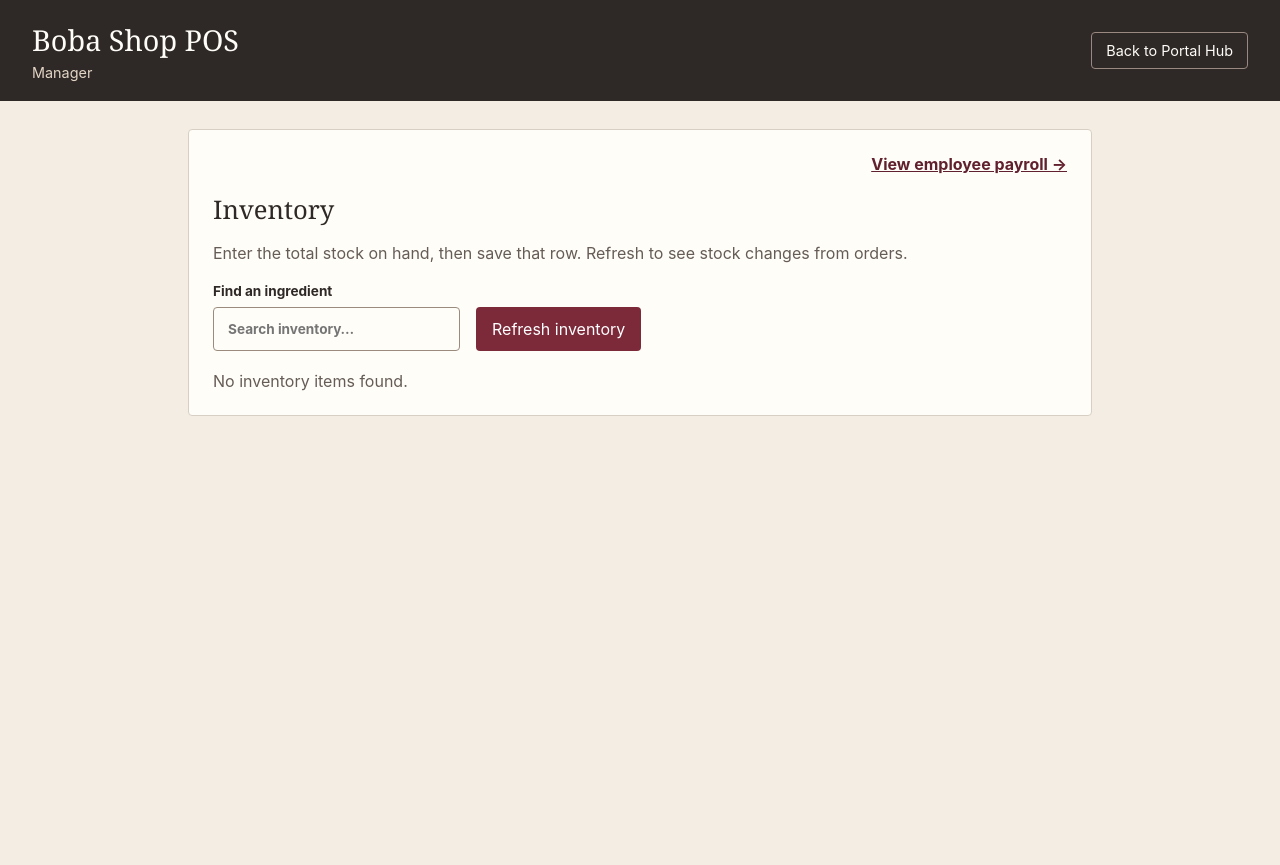
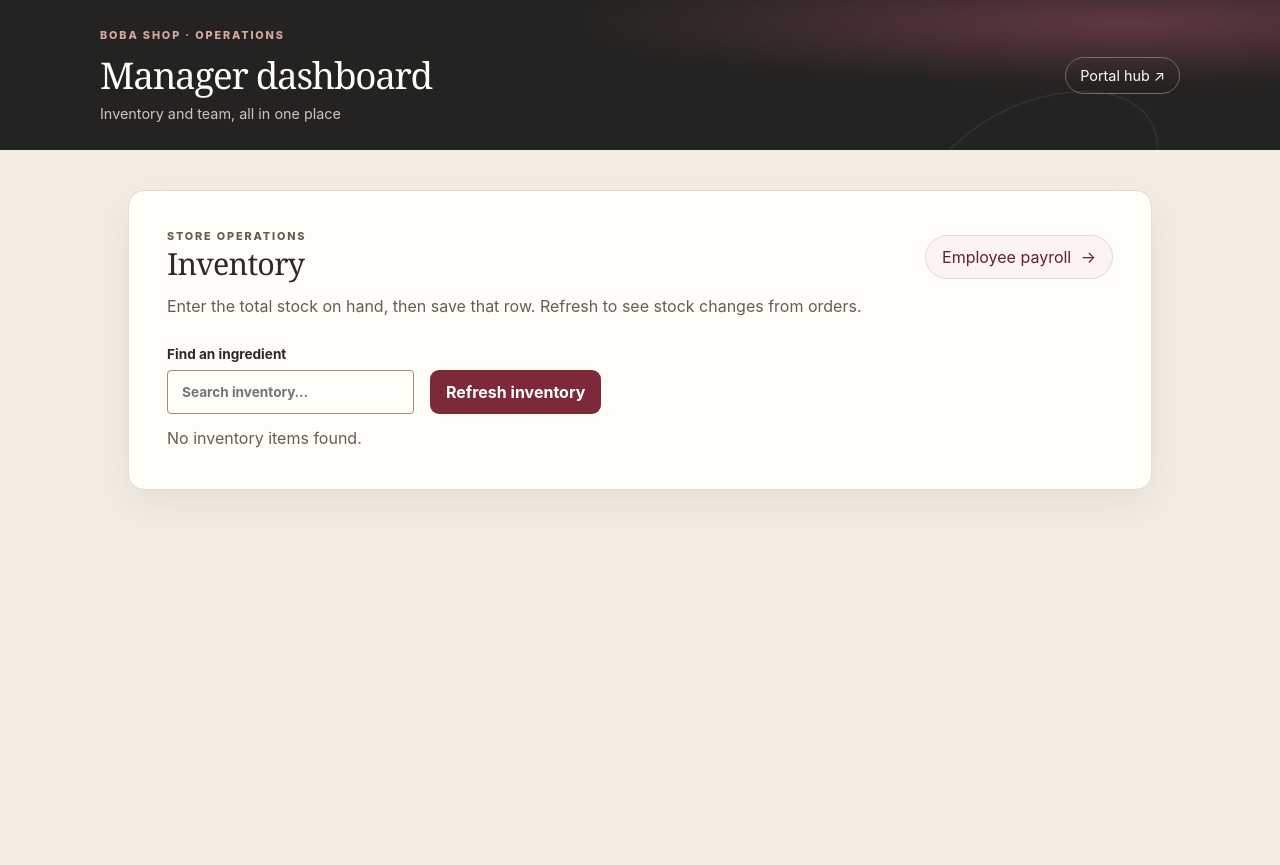
Before and after one commit to aa22222/project3-deployment, a Node server app: page /manager in a window 1280 px wide. Before the commit the page ends 416 px from the top, so only its background shows below. Run offline with Node 20, Linux system fonts and the light colour scheme; data that the repository does not hold is empty.

Commit message:
fix payroll page

```diff
--- a/db/schema.sql
+++ b/db/schema.sql
@@ -3,26 +3,29 @@
 
 CREATE TABLE IF NOT EXISTS menu_item (
     menu_item_id INTEGER PRIMARY KEY,
-    item_name TEXT NOT NULL,
-    current_price NUMERIC(10, 2) NOT NULL CHECK (current_price >= 0)
+    item_name VARCHAR NOT NULL UNIQUE,
+    current_price NUMERIC(8, 2) NOT NULL CHECK (current_price >= 0)
 );
 
 CREATE TABLE IF NOT EXISTS inventory_item (
     inventory_item_id INTEGER PRIMARY KEY,
-    item_name TEXT NOT NULL,
-    quantity_in_stock NUMERIC(12, 2) NOT NULL DEFAULT 0 CHECK (quantity_in_stock >= 0)
+    item_name VARCHAR NOT NULL UNIQUE,
+    item_type VARCHAR NOT NULL CHECK (item_type IN ('ingredient', 'topping', 'supply')),
+    quantity_in_stock NUMERIC(12, 2) NOT NULL CHECK (quantity_in_stock >= 0),
+    unit VARCHAR NOT NULL,
+    reorder_level NUMERIC(12, 2) NOT NULL DEFAULT 0 CHECK (reorder_level >= 0)
 );
 
 CREATE TABLE IF NOT EXISTS menu_item_ingredient (
-    menu_item_id INTEGER NOT NULL REFERENCES menu_item(menu_item_id) ON DELETE CASCADE,
+    menu_item_id INTEGER NOT NULL REFERENCES menu_item(menu_item_id),
     inventory_item_id INTEGER NOT NULL REFERENCES inventory_item(inventory_item_id),
-    quantity_required NUMERIC(12, 2) NOT NULL CHECK (quantity_required > 0),
+    quantity_required NUMERIC(12, 4) NOT NULL CHECK (quantity_required > 0),
     PRIMARY KEY (menu_item_id, inventory_item_id)
 );
 
 CREATE TABLE IF NOT EXISTS customer_order (
-    order_id INTEGER PRIMARY KEY,
-    order_time TIMESTAMPTZ NOT NULL DEFAULT CURRENT_TIMESTAMP,
+    order_id BIGINT PRIMARY KEY,
+    order_time TIMESTAMP NOT NULL,
     total_price NUMERIC(10, 2) NOT NULL CHECK (total_price >= 0),
     payment_method TEXT NOT NULL DEFAULT 'Cash'
 );
@@ -37,11 +40,11 @@ ALTER TABLE customer_order
     CHECK (payment_method IN ('Cash', 'Card', 'Mobile pay'));
 
 CREATE TABLE IF NOT EXISTS order_item (
-    order_item_id INTEGER PRIMARY KEY,
-    order_id INTEGER NOT NULL REFERENCES customer_order(order_id) ON DELETE CASCADE,
+    order_item_id BIGINT PRIMARY KEY,
+    order_id BIGINT NOT NULL REFERENCES customer_order(order_id) ON DELETE CASCADE,
     menu_item_id INTEGER NOT NULL REFERENCES menu_item(menu_item_id),
     quantity INTEGER NOT NULL CHECK (quantity > 0),
-    unit_price NUMERIC(10, 2) NOT NULL CHECK (unit_price >= 0),
+    unit_price NUMERIC(8, 2) NOT NULL CHECK (unit_price >= 0),
     customizations TEXT NOT NULL DEFAULT ''
 );
 
@@ -49,6 +52,16 @@ CREATE TABLE IF NOT EXISTS kitchen_order_status (
     order_id INTEGER PRIMARY KEY REFERENCES customer_order(order_id) ON DELETE CASCADE,
     status TEXT NOT NULL DEFAULT 'New',
     updated_at TIMESTAMPTZ NOT NULL DEFAULT CURRENT_TIMESTAMP
+);
+
+-- Employee information used by the manager payroll page. No sample employees
+-- are inserted so payroll reflects only staff entered for this shop.
+CREATE TABLE IF NOT EXISTS employee (
+    employee_id INTEGER PRIMARY KEY,
+    first_name VARCHAR NOT NULL,
+    last_name VARCHAR NOT NULL,
+    hourly_wage NUMERIC(7, 2) NOT NULL CHECK (hourly_wage >= 0),
+    hours_worked NUMERIC(7, 2) NOT NULL DEFAULT 0 CHECK (hours_worked >= 0)
 );
 
 ALTER TABLE kitchen_order_status
@@ -68,8 +81,8 @@ FROM (VALUES
 WHERE NOT EXISTS (SELECT 1 FROM menu_item)
 ON CONFLICT (menu_item_id) DO NOTHING;
 
-INSERT INTO inventory_item(inventory_item_id, item_name, quantity_in_stock)
-SELECT 1, 'Drink servings', 100000
+INSERT INTO inventory_item(inventory_item_id, item_name, item_type, quantity_in_stock, unit, reorder_level)
+SELECT 1, 'Drink servings', 'ingredient', 100000, 'servings', 0
 WHERE NOT EXISTS (SELECT 1 FROM inventory_item)
 ON CONFLICT (inventory_item_id) DO NOTHING;
 
--- a/index.js
+++ b/index.js
@@ -76,8 +76,11 @@ app.get('/manager', async (req, res) => {
 app.get('/manager/payroll', async (req, res) => {
     res.set('Cache-Control', 'no-store');
     try {
-        // Only expose employee identifiers, names, roles, and compensation fields.
-        const employees = useMockDatabase ? mockEmployees : (await pool.query('SELECT * FROM employees')).rows;
+        const employees = useMockDatabase ? mockEmployees : (await pool.query(
+            'SELECT employee_id, first_name, last_name, hourly_wage AS hourly_rate, hours_worked, ' +
+            'ROUND(hourly_wage * hours_worked, 2) AS gross_pay ' +
+            'FROM employee ORDER BY last_name, first_name, employee_id'
+        )).rows;
         const safeColumns = employees.length ? Object.keys(employees[0]).filter(column =>
             /(^id$|employee.*id|first.*name|last.*name|full.*name|employee.*name|position|role|title|salary|wage|pay|hour|rate|commission|bonus)/i.test(column)
         ) : [];
--- a/public/style.css
+++ b/public/style.css
@@ -520,3 +520,69 @@ aside {
 @media (max-width: 850px) {
     .cashier-page aside { position: static; }
 }
+
+/* Manager portal */
+.manager-header {
+    position: relative;
+    overflow: hidden;
+    min-height: 150px;
+    padding: 28px max(32px, calc((100vw - 1080px) / 2));
+    background: radial-gradient(ellipse at 88% 15%, #603842 0, transparent 34%), #252321;
+}
+.manager-header::after {
+    position: absolute;
+    right: 9%;
+    bottom: -104px;
+    width: 250px;
+    height: 150px;
+    border: 1px solid rgb(255 255 255 / 9%);
+    border-radius: 50%;
+    content: "";
+    transform: rotate(-25deg);
+}
+.manager-header > * { position: relative; z-index: 1; }
+.manager-header h1 { font-size: clamp(1.7rem, 3vw, 2.3rem); letter-spacing: -.035em; }
+.manager-eyebrow, .manager-kicker { margin: 0 0 8px; color: #d9a9a0; font-size: .68rem; font-weight: 800; letter-spacing: .17em; }
+.manager-header .subtitle { color: #d0c5c1; }
+.manager-back-link { border-color: #786b68; border-radius: 999px; transition: background .18s, border-color .18s; }
+.manager-back-link:hover { background: #49383b; border-color: #b98d92; }
+.manager-main { max-width: 1080px; padding: 40px 28px 64px; }
+.manager-panel { padding: clamp(22px, 4vw, 38px); border-color: #e4dbd1; border-radius: 16px; box-shadow: 0 14px 38px rgb(47 34 26 / 7%); }
+.manager-panel-heading { display: flex; align-items: center; justify-content: space-between; gap: 18px; margin-bottom: 10px; }
+.manager-panel-heading h2 { margin: 0; font-size: 1.9rem; letter-spacing: -.025em; }
+.manager-kicker { margin-bottom: 7px; color: var(--green); }
+.manager-panel > p:not(.manager-kicker) { line-height: 1.6; }
+.manager-section-link { flex: none; margin: 0 !important; padding: 11px 16px; border: 1px solid #ead6d5; border-radius: 999px; background: #fcf4f2; color: var(--green-dark); text-align: left; text-decoration: none; }
+.manager-section-link:hover { background: #f5e7e4; }
+.manager-section-link span { margin-left: 5px; }
+.manager-demo-note { margin-top: 12px !important; padding: 10px 13px; border-radius: 8px; background: #fff5e5; color: #76542c !important; font-size: .88rem; }
+.inventory-toolbar { margin: 26px 0 12px; }
+.inventory-toolbar button, .inventory-row button { border-radius: 9px; font-weight: 700; transition: transform .16s, background .16s; }
+.inventory-toolbar button:hover, .inventory-row button:hover { background: var(--green-dark); transform: translateY(-1px); }
+.inventory-row { grid-template-columns: minmax(0, 1fr) 150px 90px; gap: 16px; padding: 15px 14px; border: 1px solid var(--line); border-radius: 10px; background: #fffefa; }
+.inventory-row + .inventory-row { margin-top: 9px; }
+.inventory-row label { font-weight: 650; }
+.inventory-row input { border-color: #d8cec3; border-radius: 8px; }
+.inventory-feedback { min-height: 1.1em; font-size: .82rem; }
+.payroll-count { padding: 8px 13px; border: 1px solid var(--line); border-radius: 99px; color: var(--muted); background: #faf7f2; font-size: .85rem; font-weight: 700; white-space: nowrap; }
+.payroll-table-wrap { margin-top: 24px; border: 1px solid var(--line); border-radius: 12px; }
+.payroll-table { border-spacing: 0; }
+.payroll-table th, .payroll-table td { padding: 15px 18px; border-bottom: 1px solid var(--line); }
+.payroll-table th { background: #f8f3ec; color: #74665e; font-size: .73rem; font-weight: 800; letter-spacing: .08em; text-transform: uppercase; }
+.payroll-table tbody tr:last-child td { border-bottom: 0; }
+.payroll-table tbody tr:hover { background: #fff9f5; }
+.payroll-empty { display: grid; justify-items: center; gap: 9px; margin-top: 24px; padding: 44px 22px; border: 1px dashed #d7c9bd; border-radius: 12px; color: var(--muted); text-align: center; }
+.payroll-empty strong { color: var(--ink); font-size: 1.05rem; }
+.payroll-empty-icon { display: grid; width: 42px; height: 42px; place-items: center; margin-bottom: 3px; border-radius: 50%; background: #f7e9e7; color: var(--green); font-size: 1.2rem; }
+.payroll-empty code { padding: 2px 5px; border-radius: 4px; background: #f2eee8; color: var(--ink); }
+.payroll-error { padding: 13px 15px; border: 1px solid #edc9c4; border-radius: 9px; background: #fff1ef; color: #923b32 !important; }
+@media (max-width: 600px) {
+    .manager-header { min-height: 130px; padding: 22px 18px; }
+    .manager-main { padding: 22px 14px 44px; }
+    .manager-panel-heading { align-items: flex-start; flex-direction: column; }
+    .manager-section-link { align-self: flex-start; }
+    .inventory-row { grid-template-columns: minmax(0, 1fr) auto; gap: 10px; }
+    .inventory-row label { grid-column: 1 / -1; }
+    .inventory-row input { grid-column: 1; }
+    .inventory-row button { grid-column: 2; }
+}
--- a/views/manager.ejs
+++ b/views/manager.ejs
@@ -7,19 +7,22 @@
     <link rel="stylesheet" href="/style.css">
 </head>
 <body>
-    <header>
+    <header class="manager-header">
         <div>
-            <h1>Boba Shop POS</h1>
-            <p class="subtitle">Manager</p>
+            <p class="manager-eyebrow">BOBA SHOP · OPERATIONS</p>
+            <h1>Manager dashboard</h1>
+            <p class="subtitle">Inventory and team, all in one place</p>
         </div>
-        <a class="manager-back-link" href="/">Back to Portal Hub</a>
+        <a class="manager-back-link" href="/">Portal hub <span aria-hidden="true">↗</span></a>
     </header>
     <main class="manager-main">
         <section class="panel manager-panel">
-            <p class="manager-section-link"><a href="/manager/payroll">View employee payroll →</a></p>
-            <h2>Inventory</h2>
+            <div class="manager-panel-heading">
+                <div><p class="manager-kicker">STORE OPERATIONS</p><h2>Inventory</h2></div>
+                <a class="manager-section-link" href="/manager/payroll">Employee payroll <span aria-hidden="true">→</span></a>
+            </div>
             <p>Enter the total stock on hand, then save that row. Refresh to see stock changes from orders.</p>
-            <% if (useMockDatabase) { %><p>Demo inventory — changes reset when the server restarts.</p><% } %>
+            <% if (useMockDatabase) { %><p class="manager-demo-note">Demo data · changes reset when the server restarts.</p><% } %>
             <form action="/manager" class="inventory-toolbar">
                 <label class="menu-search" for="inventory-search">Find an ingredient
                     <input id="inventory-search" type="search" placeholder="Search inventory…" autocomplete="off" aria-controls="inventory-list">
```
Also changed, not shown: views/payroll.ejs (+10 -7 lines), 1 other file.
